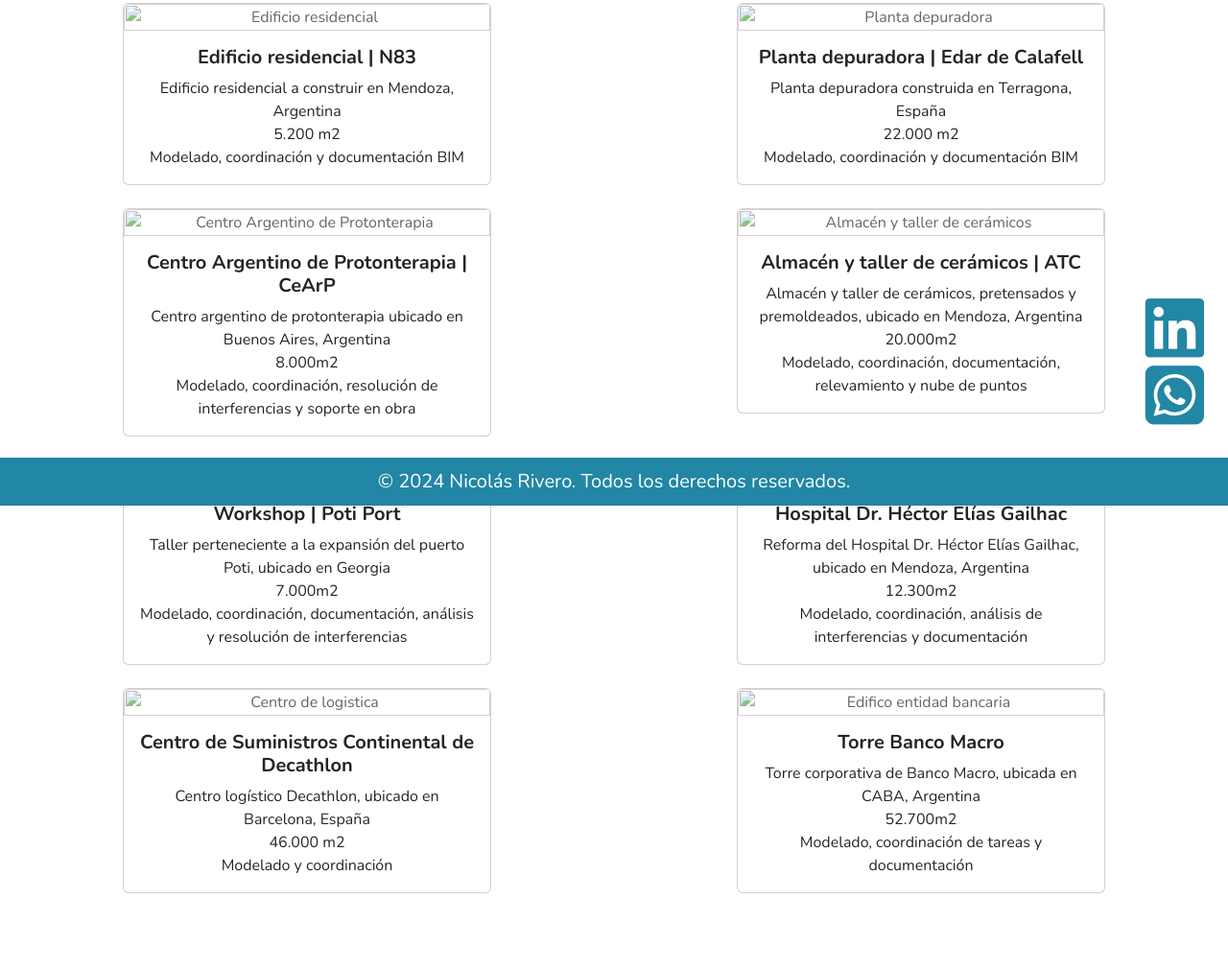
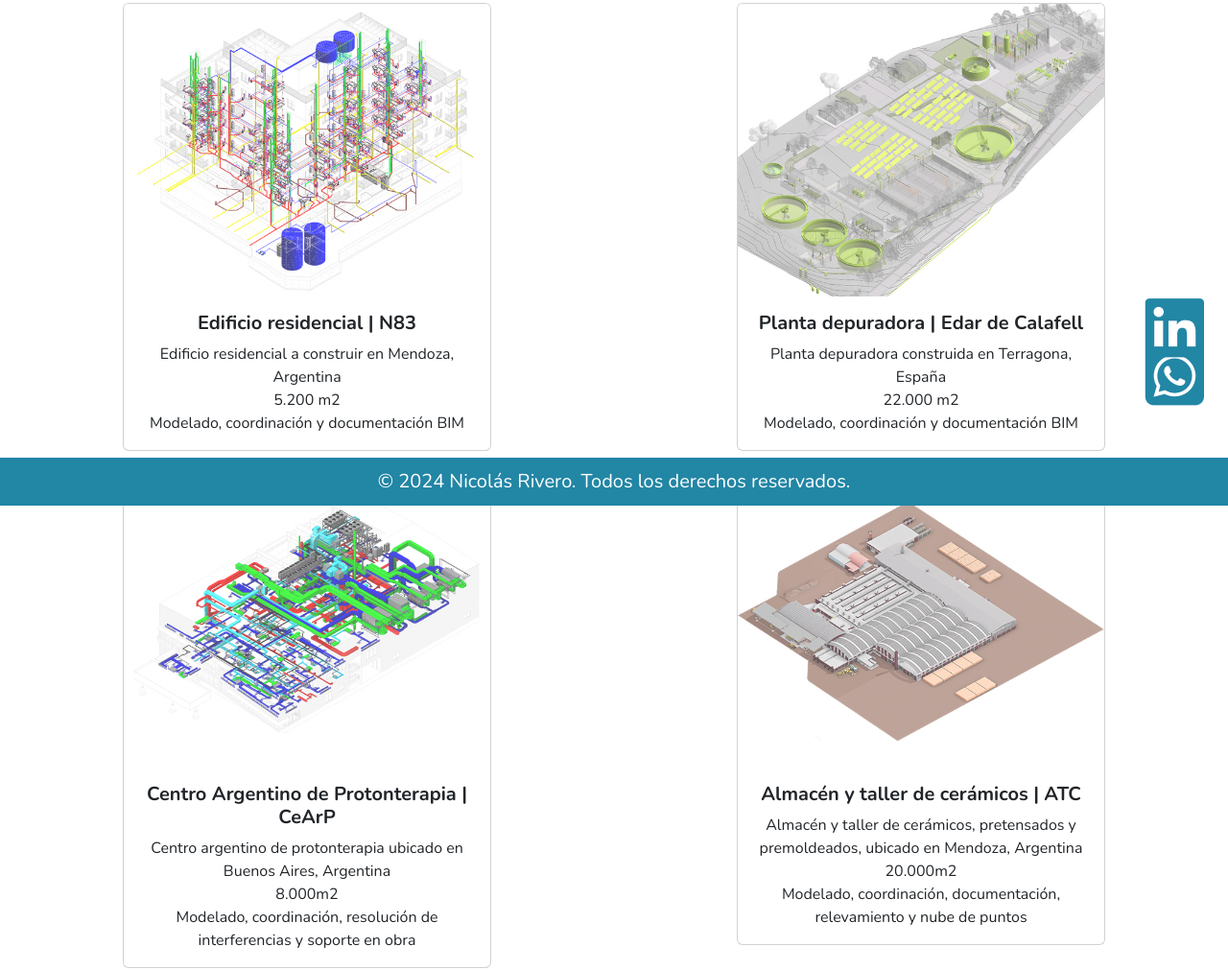
Before and after one commit to melicorreia/NicolasRivero, a plain HTML site: page pages/proyectos.html in a window 1280 px wide. Shown: the part 273-1284 px from the top of the page at 96% size. Drawn offline with nearby package versions, Linux system fonts and the light colour scheme.

Commit message:
Arreglo enlaces imagenes

```diff
--- a/pages/proyectos.html
+++ b/pages/proyectos.html
@@ -58,7 +58,7 @@
             <div class="cardsProyectos row row-cols-1 row-cols-md-2 g-4">
                 <div class="col">
                     <div class="cardProyectos card">
-                        <img src="./images/n83.jpg" class="card-img-top" alt="Edificio residencial">
+                        <img src="../images/n83.jpg" class="card-img-top" alt="Edificio residencial">
                         <div class="card-body">
                             <h5 class="card-title">Edificio residencial | N83</h5>
                             <p class="card-text">Edificio residencial a construir en Mendoza, Argentina <br> 5.200 m2 <br> Modelado, coordinación y documentación BIM</p>
@@ -67,7 +67,7 @@
                 </div>
                 <div class="col">
                     <div class="cardProyectos card">
-                        <img src="./images/depu2.jpg" class="card-img-top" alt="Planta depuradora">
+                        <img src="../images/depu2.jpg" class="card-img-top" alt="Planta depuradora">
                         <div class="card-body">
                             <h5 class="card-title">Planta depuradora | Edar de Calafell</h5>
                             <p class="card-text">Planta depuradora construida en Terragona, España <br> 22.000 m2 <br> Modelado, coordinación y documentación BIM</p>
@@ -76,7 +76,7 @@
                 </div>
                 <div class="col">
                     <div class="cardProyectos card">
-                        <img src="./images/proto2.jpg" class="card-img-top" alt="Centro Argentino de Protonterapia">
+                        <img src="../images/proto2.jpg" class="card-img-top" alt="Centro Argentino de Protonterapia">
                         <div class="card-body">
                             <h5 class="card-title">Centro Argentino de Protonterapia | CeArP</h5>
                             <p class="card-text">Centro argentino de protonterapia ubicado en Buenos Aires, Argentina <br> 8.000m2 <br> Modelado, coordinación, resolución de interferencias y soporte en obra</p>
@@ -85,7 +85,7 @@
                 </div>
                 <div class="col">
                     <div class="cardProyectos card">
-                        <img src="./images/chiri.jpg" class="card-img-top" alt="Almacén y taller de cerámicos">
+                        <img src="../images/chiri.jpg" class="card-img-top" alt="Almacén y taller de cerámicos">
                         <div class="card-body">
                             <h5 class="card-title">Almacén y taller de cerámicos | ATC</h5>
                             <p class="card-text">Almacén y taller de cerámicos, pretensados y premoldeados, ubicado en Mendoza, Argentina <br> 20.000m2 <br> Modelado, coordinación, documentación, relevamiento y nube de puntos</p>
@@ -94,7 +94,7 @@
                 </div>
                 <div class="col">
                     <div class="cardProyectos card">
-                        <img src="./images/poti.jpg" class="card-img-top" alt="Taller en Poti Port">
+                        <img src="../images/poti.jpg" class="card-img-top" alt="Taller en Poti Port">
                         <div class="card-body">
                             <h5 class="card-title">Workshop | Poti Port</h5>
                             <p class="card-text">Taller perteneciente a la expansión del puerto Poti, ubicado en Georgia <br> 7.000m2 <br> Modelado, coordinación, documentación, análisis y resolución de interferencias</p>
@@ -103,7 +103,7 @@
                 </div>
                 <div class="col">
                     <div class="cardProyectos card">
-                        <img src="./images/gailahc.jpg" class="card-img-top" alt="Reforma hospital">
+                        <img src="../images/gailahc.jpg" class="card-img-top" alt="Reforma hospital">
                         <div class="card-body">
                             <h5 class="card-title">Hospital Dr. Héctor Elías Gailhac</h5>
                             <p class="card-text">Reforma del Hospital Dr. Héctor Elías Gailhac, ubicado en Mendoza, Argentina <br> 12.300m2 <br> Modelado, coordinación, análisis de interferencias y documentación</p>
@@ -112,7 +112,7 @@
                 </div>
                 <div class="col">
                     <div class="cardProyectos card">
-                        <img src="./images/deca.jpg" class="card-img-top" alt="Centro de logistica">
+                        <img src="../images/deca.jpg" class="card-img-top" alt="Centro de logistica">
                         <div class="card-body">
                             <h5 class="card-title">Centro de Suministros Continental de Decathlon</h5>
                             <p class="card-text">Centro logístico Decathlon, ubicado en Barcelona, España <br> 46.000 m2 <br> Modelado y coordinación</p>
@@ -121,7 +121,7 @@
                 </div>
                 <div class="col">
                     <div class="cardProyectos card">
-                        <img src="./images/bbva.jpg" class="card-img-top" alt="Edifico entidad bancaria">
+                        <img src="../images/bbva.jpg" class="card-img-top" alt="Edifico entidad bancaria">
                         <div class="card-body">
                             <h5 class="card-title">Torre Banco Macro</h5>
                             <p class="card-text">Torre corporativa de Banco Macro, ubicada en CABA, Argentina <br> 52.700m2 <br> Modelado, coordinación de tareas y documentación</p>
--- a/style.css
+++ b/style.css
@@ -81,7 +81,7 @@
 
 .cardsIndex {
     margin: 0;
-    padding: 0px 150px 50px 150px;
+    padding: 0px auto 50px auto;
 }
 
 .cardIndex {
@@ -163,7 +163,7 @@
     color: rgb(34, 134, 165);
     display: flex;
     position: fixed;
-    bottom: 80px;
+    bottom: 100px;
     right: 25px;
 }
 
```
Also changed, not shown: pages/sobremi.html (+1 -1 lines).
